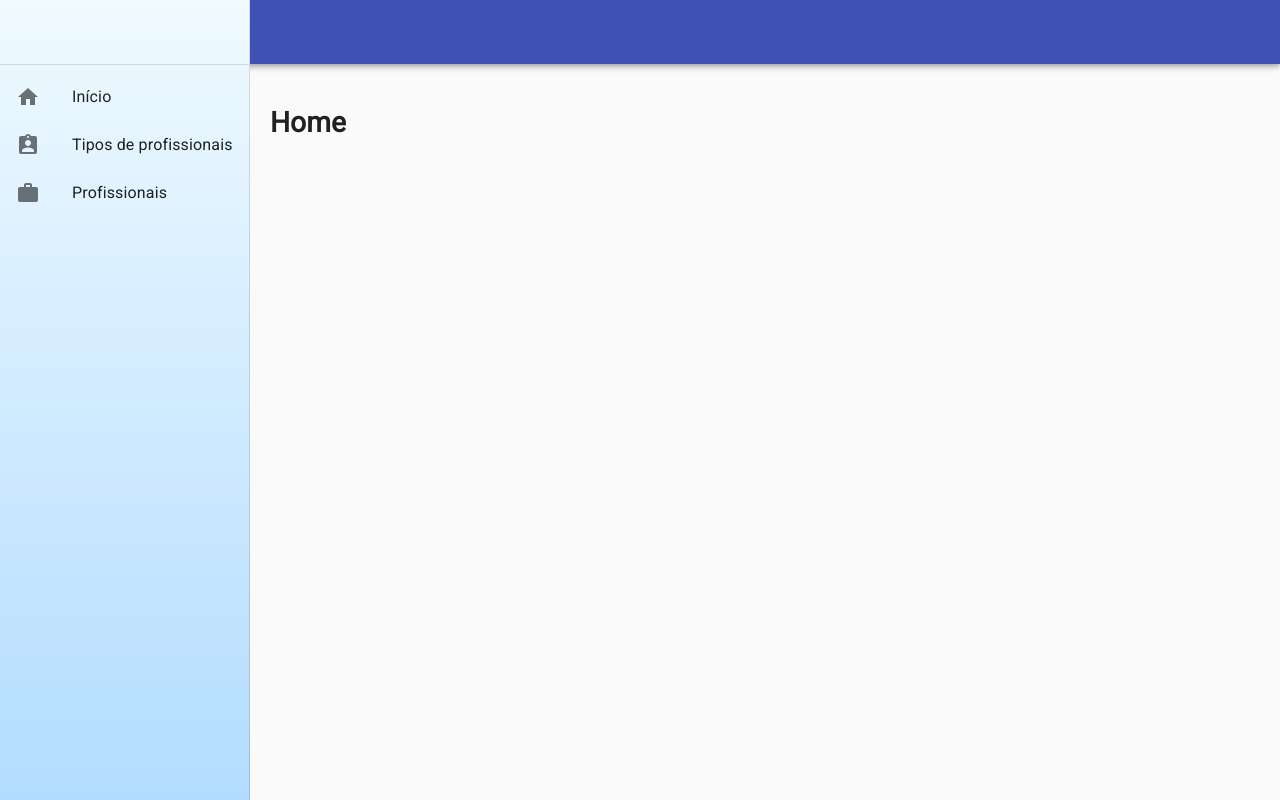
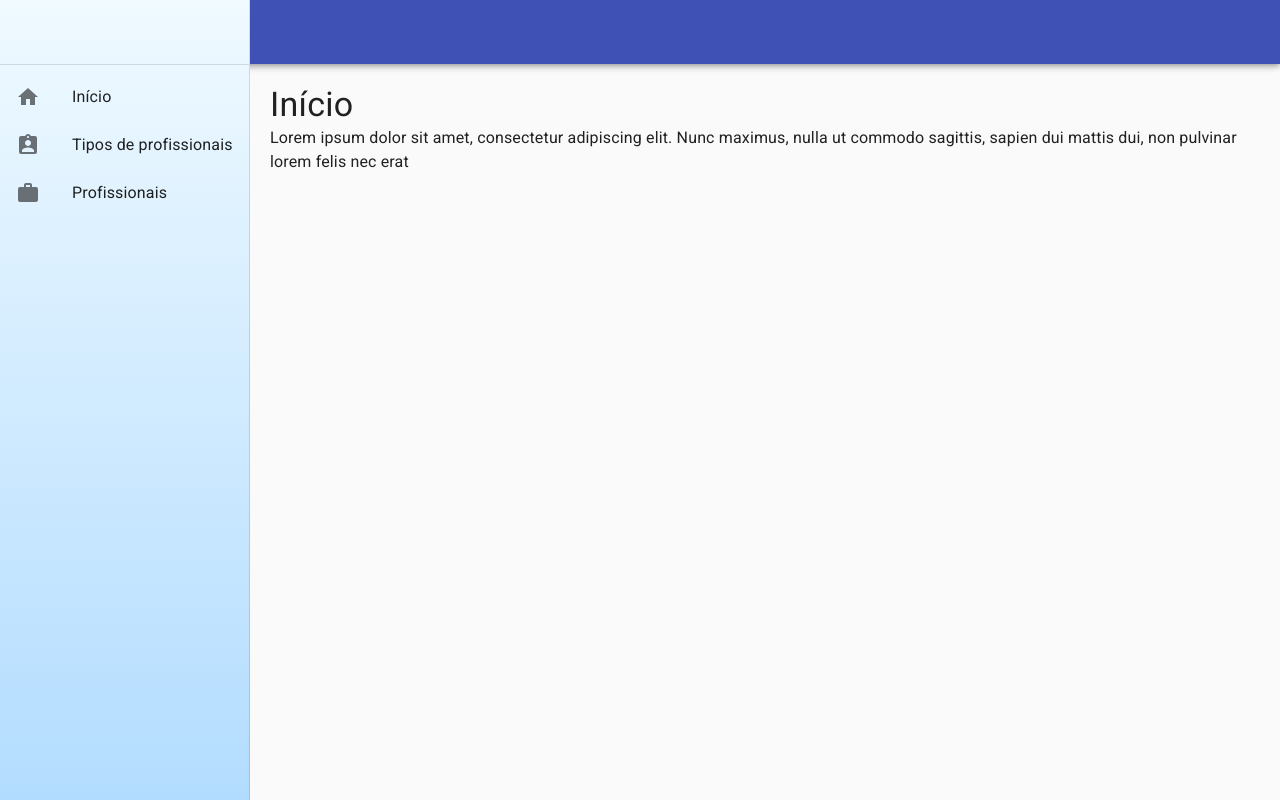
Before and after one commit to nicolas-costa/maxxidata-test-front, a React (Create React App) app: page / in a window 1280 px wide. Built offline with nearby package versions, Linux system fonts and the light colour scheme.

Commit message:
Ajustes no conteúdo da tela Início.

```diff
--- a/src/pages/home/index.js
+++ b/src/pages/home/index.js
@@ -1,11 +1,17 @@
 import React from 'react'
-
+import { Typography } from "@material-ui/core";
 
 const Home = (props) => {
+    return (
+        <div>
+            <Typography variant='h4'>Início</Typography>
+            <Typography paragraph>
+                Lorem ipsum dolor sit amet, consectetur adipiscing elit. Nunc maximus,
+                nulla ut commodo sagittis, sapien dui mattis dui, non pulvinar lorem
+                felis nec erat
+            </Typography>
+        </div>
 
-
-    return (
-      <h1>Home</h1>
     );
 };
 
```
